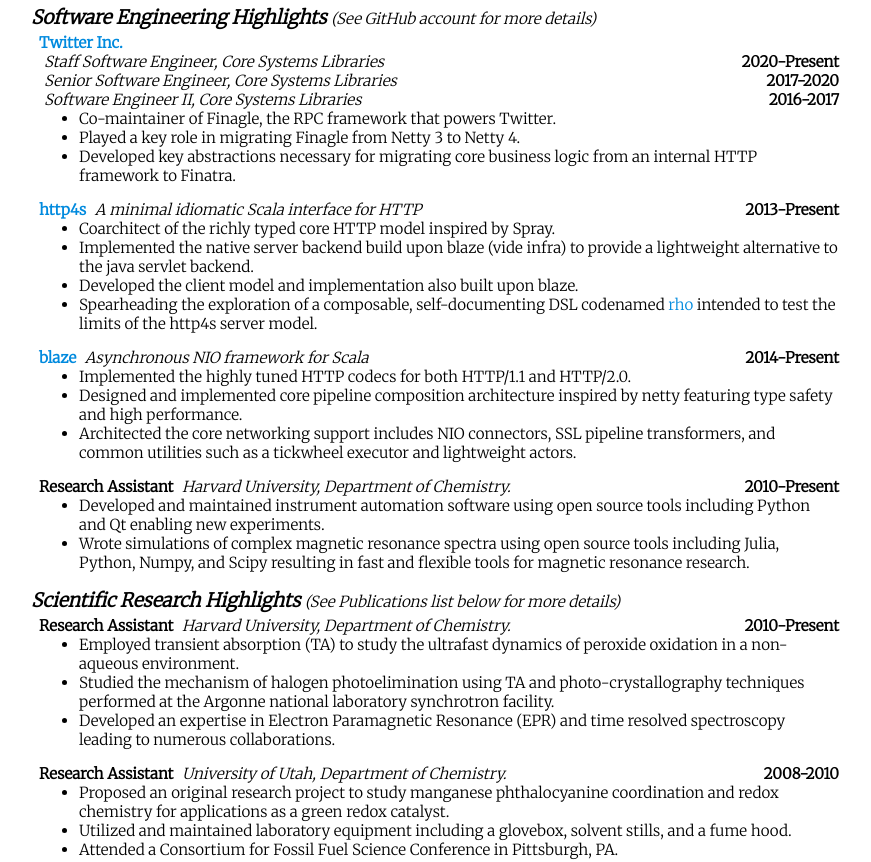
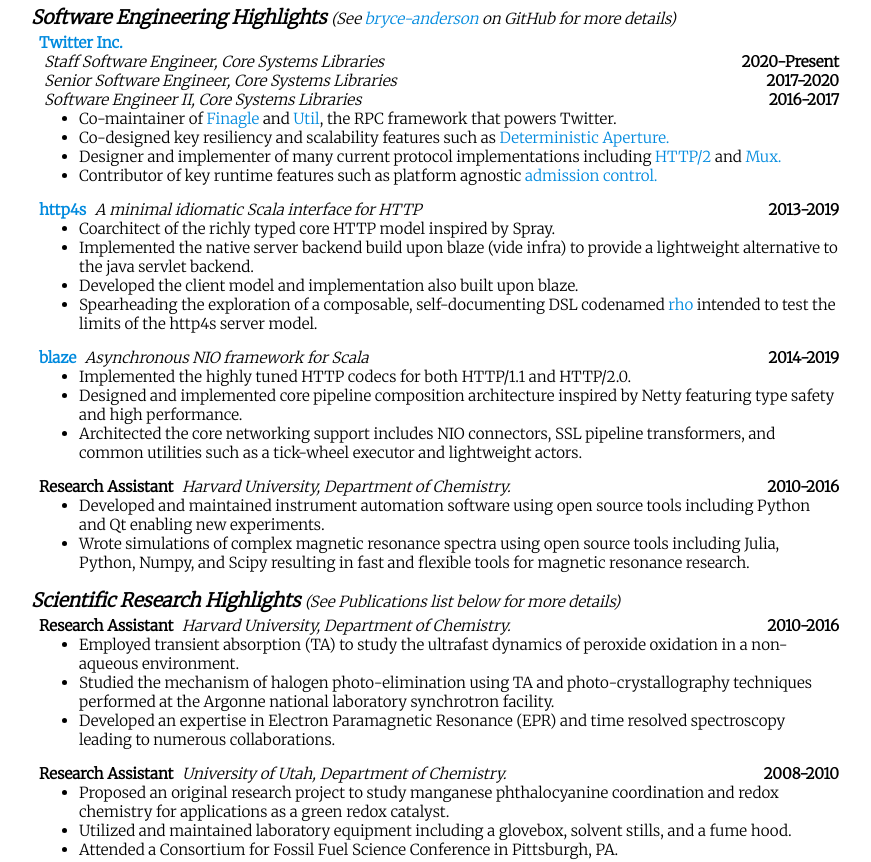
Before and after one commit to bryce-anderson/bryce-anderson.github.io, a plain HTML site: page resume.html in a window 1280 px wide. Shown: the part 413-1275 px from the top of the page, without its empty margins (201-1072 px from the left). Drawn offline with nearby package versions, Linux system fonts and the light colour scheme.

Commit message:
Fix date ranges and add new details

```diff
--- a/resume.html
+++ b/resume.html
@@ -14,7 +14,7 @@
       <div id="header">
         <div id="nameblock">
           <div id="name">Bryce L. Anderson</div>
-          <div class="printview">banderson@fas.harvard.edu</div>
+          <div class="printview">brycelanderson@protonmail.com</div>
         </div>
         <div id="contactinfo">
           <div>
@@ -55,7 +55,8 @@
         <div class="subheading1">Professional Experience</div>
 
         <div id="techexperience">
-          <div class="subheading2">Software Engineering Highlights <span class="details">(See GitHub account for more details)</span></div>
+          <div class="subheading2">Software Engineering Highlights <span class="details">(See
+                  <a href="https://github.com/bryce-anderson">bryce-anderson</a> on GitHub for more details)</span></div>
 	  <div class="position">
             <div class="heading">
 		<span class="title"><a href="https://twitter.com">Twitter Inc.</a></span>
@@ -74,9 +75,13 @@
 
 	    </div>
 	    <ul>
-		<li>Co-maintainer of Finagle, the RPC framework that powers Twitter.</li>
-        <li>Played a key role in migrating Finagle from Netty 3 to Netty 4.</li>
-		<li>Developed key abstractions necessary for migrating core business logic from an internal HTTP framework to Finatra.</li>
+            <li>Co-maintainer of <a href="https://github.com/twitter/finagle">Finagle</a> and
+                <a href="https://github.com/twitter/util">Util</a>, the RPC framework that powers Twitter.</li>
+		<li>Co-designed key resiliency and scalability features such as
+            <a href="https://twitter.github.io/finagle/guide/ApertureLoadBalancers.html">Deterministic Aperture.</a></li>
+        <li>Designer and implementer of many current protocol implementations including
+            <a href="https://github.com/twitter/finagle/tree/develop/finagle-http2/src/main/scala/com/twitter/finagle/http2">HTTP/2</a> and <a href="https://github.com/twitter/finagle/tree/develop/finagle-mux/src/main/scala/com/twitter/finagle/">Mux.</a></li>
+        <li>Contributor of key runtime features such as platform agnostic <a href="https://github.com/twitter/finagle/tree/develop/finagle-core/src/main/scala/com/twitter/finagle/offload">admission control.</a></li>
 	    </ul>
 	  </div>
           <div class="position">
@@ -84,7 +89,7 @@
               <span class="title"><a href="https://github.com/http4s/http4s">http4s</a></span>
               <span class="location">A minimal idiomatic Scala interface for HTTP</span>
               <span class="printview url">(github.com/http4s/http4s)</span>
-              <span class="date">2013-Present</span>
+              <span class="date">2013-2019</span>
             </div>
             <ul>
               <li>Coarchitect of the richly typed core HTTP model inspired by Spray.</li>
@@ -99,13 +104,13 @@
               <span class="title"><a href="https://github.com/http4s/blaze">blaze</a></span>
               <span class="location">Asynchronous NIO framework for Scala</span>
               <span class="printview url">(github.com/http4s/blaze)</span>
-              <span class="date">2014-Present</span>
+              <span class="date">2014-2019</span>
             </div>
             <ul>
               <li>Implemented the highly tuned HTTP codecs for both HTTP/1.1 and HTTP/2.0.</li>
-              <li>Designed and implemented core pipeline composition architecture inspired by netty featuring type safety and high performance.</li>
+              <li>Designed and implemented core pipeline composition architecture inspired by Netty featuring type safety and high performance.</li>
               <li>Architected the core networking support includes NIO connectors, SSL pipeline transformers, and common utilities such
-                  as a tickwheel executor and lightweight actors.</li>
+                  as a tick-wheel executor and lightweight actors.</li>
             </ul>
           </div> <!-- class="position" -->
 
@@ -113,7 +118,7 @@
             <div class="heading">
               <span class="title">Research Assistant</span>
               <span class="location">Harvard University, Department of Chemistry.</span>
-              <span class="date">2010-Present</span>
+              <span class="date">2010-2016</span>
             </div>
             <ul>
               <li>Developed and maintained instrument automation software using open source tools including Python and Qt enabling new experiments.</li>
@@ -129,11 +134,11 @@
             <div class="heading">
               <span class="title">Research Assistant</span>
               <span class="location">Harvard University, Department of Chemistry.</span>
-              <span class="date">2010-Present</span>
+              <span class="date">2010-2016</span>
             </div>
             <ul>
               <li>Employed transient absorption (TA) to study the ultrafast dynamics of peroxide oxidation in a non-aqueous environment.</li>
-              <li>Studied the mechanism of halogen photoelimination using TA and photo-crystallography techniques performed at the Argonne national laboratory synchrotron facility.</li>
+              <li>Studied the mechanism of halogen photo-elimination using TA and photo-crystallography techniques performed at the Argonne national laboratory synchrotron facility.</li>
               <li>Developed an expertise in Electron Paramagnetic Resonance (EPR) and time resolved spectroscopy leading to numerous collaborations.</li>
             </ul>
           </div> <!-- class="position" -->
@@ -171,8 +176,8 @@
         <table>
           <tr id="techskills">
             <td class="title">Technology:</td>
-            <td>Scala, Java, Python, C/C++, Haskell, Matlab, HTML, CSS, Javascript, PostgreSQL, Cassandra, MongoDB,
-                Machine Learning, Hadoop, Spark, Git, Linux, Windows.</td>
+            <td>Scala, Java, Python, C/C++, Haskell, Matlab, HTML, CSS, SQL,
+                Distributed Systems Design, Machine Learning, Hadoop, Spark, Git, Linux, Windows.</td>
           </tr>
 
           <tr id="scienceskills">
```
